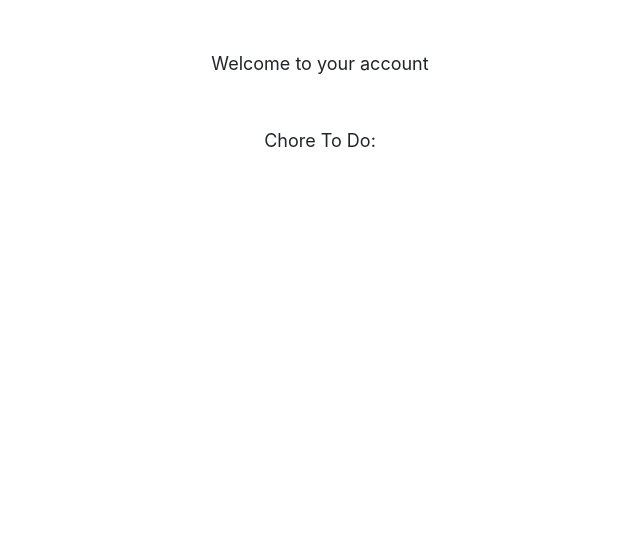
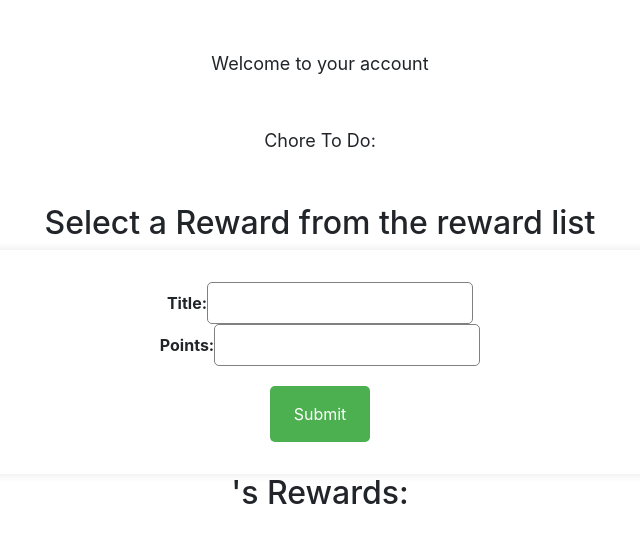
Before and after one commit to masinakh/Sweet-Home-Frontend, a React (Create React App) app: page /memberAccount in a window 1280 px wide. Shown: the top 542 px of the page, without its empty margins (320-960 px from the left). Built offline with nearby package versions, Linux system fonts and the light colour scheme.

Commit message:
add selected rewards

```diff
--- a/src/App.js
+++ b/src/App.js
@@ -45,21 +45,21 @@ function App() {
   };
   // useEffect(getAllChores, []);
 
-  // const getAllRewards = () => {
-  //   axios
-  //     .get(`${URL}/rewards/${member.family_id}`)
-  //     .then((res) => {
-  //       const rewardData = res.data.map((reward) => {
-  //         return {
-  //           ...reward,
-  //         };
-  //       });
-  //       setRewardList(rewardData);
-  //     })
-  //     .catch((error) => {
-  //       console.log(error);
-  //     });
-  // };
+  const getAllRewards = () => {
+    axios
+      .get(`${URL}/rewards/${member.family_id}`)
+      .then((res) => {
+        const rewardData = res.data.map((reward) => {
+          return {
+            ...reward,
+          };
+        });
+        setRewardList(rewardData);
+      })
+      .catch((error) => {
+        console.log(error);
+      });
+  };
   // useEffect(getAllRewards, []);
 
   const getAllFamily = () => {
@@ -89,14 +89,15 @@ function App() {
       .catch((error) => console.log(error));
   };
 
-  // const addReward= (newRewardData) => {
-  //   axios
-  //     .post(`${URL}/rewards`, newRewardData)
-  //     .then(() => {
-  //       getAllRewards();
-  //     })
-  //     .catch((error) => console.log(error));
-  // };
+  const addReward = (newRewardData) => {
+    console.log(newRewardData);
+    axios
+      .post(`${URL}/rewards`, newRewardData)
+      .then(() => {
+        getAllRewards();
+      })
+      .catch((error) => console.log(error));
+  };
 
   const addMember = (newFamilyData) => {
     console.log(newFamilyData);
@@ -133,17 +134,17 @@ function App() {
       .catch((error) => console.log(error));
   };
 
-  // const deleteReward = (rewardId) => {
-  //   axios
-  //     .delete(`${URL}/rewards/${rewardId}`)
-  //     .then((res) => {
-  //       const newRewards = rewardList.filter(
-  //         (reward) => reward.id !== rewardId
-  //       );
-  //       setRewardList(newRewards);
-  //     })
-  //     .catch((error) => console.log(error));
-  // };
+  const deleteReward = (rewardId) => {
+    axios
+      .delete(`${URL}/rewards/${rewardId}`)
+      .then((res) => {
+        const newRewards = rewardList.filter(
+          (reward) => reward.id !== rewardId
+        );
+        setRewardList(newRewards);
+      })
+      .catch((error) => console.log(error));
+  };
 
   const selectChore = (choreId) => {
     axios
@@ -160,24 +161,24 @@ function App() {
       .catch((error) => console.log(error));
   };
 
-  // const selectReward = (rewardId) => {
-  //   axios
-  //     .patch(`${URL}/rewards/${rewardId}/${member.id}`)
-  //     .then(() => {
-  //       const newSelectedReward = [...selectReward];
-  //       for (const reward of rewardList) {
-  //         if (reward.id === rewardId) {
-  //           newSelectedReward.push(reward);
-  //         }
-  //       }
-  //       setSelectedReward(newSelectedReward);
-  //     })
-  //     .catch((error) => console.log(error));
-  // };
+  const selectReward = (rewardId) => {
+    axios
+      .patch(`${URL}/rewards/${rewardId}/${member.id}`)
+      .then(() => {
+        const newSelectedReward = [...selectedReward];
+        for (const reward of rewardList) {
+          if (reward.id === rewardId) {
+            newSelectedReward.push(reward);
+          }
+        }
+        setSelectedReward(newSelectedReward);
+      })
+      .catch((error) => console.log(error));
+  };
 
   const markComplete = (choreToUpdate) => {
     axios
-    .patch(`${URL}/chores/${choreToUpdate.id}/mark_complete`)
+      .patch(`${URL}/chores/${choreToUpdate.id}/mark_complete`)
       .then(() => {
         const updateMarkComplete = selectedChore.map((chore) => {
           if (chore.id === choreToUpdate.id) {
@@ -238,9 +239,12 @@ function App() {
           path="/memberAccount"
           element={
             <MemberAccount
-              // rewardList={rewardList}
-              // deleteReward={deleteReward}
-              // selectReward={selectReward}
+              selectedReward={selectedReward}
+              member={member}
+              addReward={addReward}
+              rewardList={rewardList}
+              deleteReward={deleteReward}
+              selectReward={selectReward}
               markComplete={markComplete}
               selectedChore={selectedChore}
             />
--- /dev/null
+++ b/src/components/MemberSelectedRewards.js
@@ -0,0 +1,22 @@
+import React from "react";
+import PropTypes from "prop-types";
+
+const MemberSelectedRewards = ({ selectedReward, name }) => {
+  const rewardRenders = [];
+  for (const reward of selectedReward) {
+    rewardRenders.push(<li key={reward.id}>{reward.title}</li>);
+  }
+  return (
+    <div>
+      <h2>{name}'s Rewards:</h2>
+      <ul>{rewardRenders}</ul>
+    </div>
+  );
+};
+
+MemberSelectedRewards.propTypes = {
+  selectedReward: PropTypes.arrayOf(PropTypes.object).isRequired,
+  name: PropTypes.string.isRequired,
+};
+
+export default MemberSelectedRewards;
--- a/src/components/NewRewardForm.js
+++ b/src/components/NewRewardForm.js
@@ -1,10 +1,13 @@
 import PropTypes from "prop-types";
 import { useState } from "react";
-const INITIAL_REWARD_DATA = {
-  title: "",
-  points: "",
-};
-const NewRewardForm = ({ addReward }) => {
+
+const NewRewardForm = ({ addReward, familyId }) => {
+  console.log("I am in reward form", familyId);
+  const INITIAL_REWARD_DATA = {
+    title: "",
+    points: "",
+    familyId: familyId,
+  };
   const [rewardFormData, setRewardFormData] = useState(INITIAL_REWARD_DATA);
 
   const handleFormChange = (e) => {
@@ -49,6 +52,7 @@ const NewRewardForm = ({ addReward }) => {
 };
 NewRewardForm.propTypes = {
   addReward: PropTypes.func.isRequired,
+  familyId: PropTypes.number.isRequired,
 };
 
 export default NewRewardForm;
--- a/src/components/Reward.js
+++ b/src/components/Reward.js
@@ -6,9 +6,13 @@ const Reward = ({ id, title, points, deleteReward, selectReward }) => {
   return (
     <div className="reward">
       <h4>{title}</h4>
-      <span>{points}</span>
-      <button onClick={() => selectReward(id)}>Select</button>
-      <button onClick={() => deleteReward(id)}>Delete</button>
+      <span>Points: {points}</span>
+      <button className="btn" onClick={() => selectReward(id)}>
+        Select
+      </button>
+      <button className="btn" onClick={() => deleteReward(id)}>
+        Delete
+      </button>
     </div>
   );
 };
--- a/src/components/RewardList.js
+++ b/src/components/RewardList.js
@@ -3,8 +3,7 @@ import Reward from "./Reward";
 import PropTypes from "prop-types";
 import "./RewardList.css";
 
-
-const RewardList = ({ rewardList }) => {
+const RewardList = ({ rewardList, deleteReward, selectReward }) => {
   const RewardRenders = rewardList.map((reward) => {
     return (
       <div key={reward.id}>
@@ -12,19 +11,18 @@ const RewardList = ({ rewardList }) => {
           id={reward.id}
           title={reward.title}
           points={reward.points}
+          deleteReward={deleteReward}
+          selectReward={selectReward}
         />
       </div>
     );
   });
   return (
     <div>
-      <h2>
-        Select a Reward from the reward list
-      </h2>
+      <h2>Select a Reward from the reward list</h2>
       <div className="inner-reward-container">{RewardRenders}</div>
     </div>
   );
-
 };
 RewardList.propTypes = {
   rewardList: PropTypes.arrayOf(
@@ -32,6 +30,8 @@ RewardList.propTypes = {
       id: PropTypes.number.isRequired,
       title: PropTypes.string.isRequired,
       points: PropTypes.number.isRequired,
+      deleteReward: PropTypes.func.isRequired,
+      selectReward: PropTypes.func.isRequired,
     })
   ),
 };
--- a/src/pages/MemberAccount.js
+++ b/src/pages/MemberAccount.js
@@ -3,26 +3,35 @@ import React from "react";
 import RewardList from "../components/RewardList";
 import NewRewardForm from "../components/NewRewardForm";
 import ChoresToDo from "../components/ChoresToDo";
+import MemberSelectedRewards from "../components/MemberSelectedRewards";
 
 const MemberAccount = ({
   rewardList,
+  selectedReward,
   deleteReward,
   selectReward,
   addReward,
   markComplete,
-  selectedChore
+  selectedChore,
+  member,
 }) => {
+  console.log("hello ", member.familyId);
   return (
     <div>
       <p>Welcome to your account</p>
       <p>Chore To Do:</p>
-      <ChoresToDo selectedChore={selectedChore} markComplete={markComplete}/>
-      {/* <RewardList
+      <ChoresToDo selectedChore={selectedChore} markComplete={markComplete} />
+
+      <RewardList
         rewardList={rewardList}
         deleteReward={deleteReward}
         selectReward={selectReward}
       />
-      <NewRewardForm addReward={addReward} /> */}
+      <NewRewardForm addReward={addReward} familyId={member.family_id} />
+      <MemberSelectedRewards
+        selectedReward={selectedReward}
+        name={member.name}
+      />
     </div>
   );
 };
```
